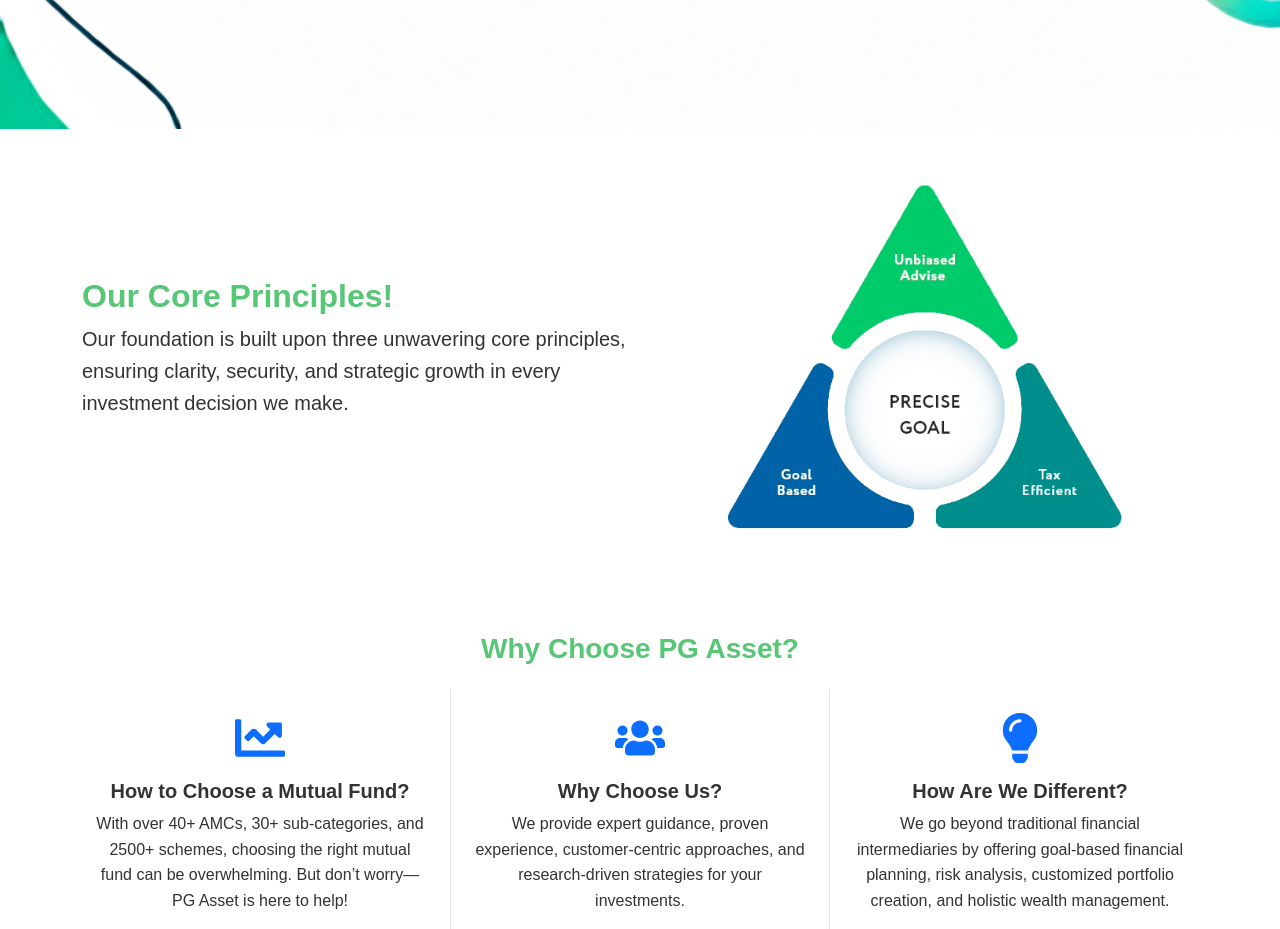
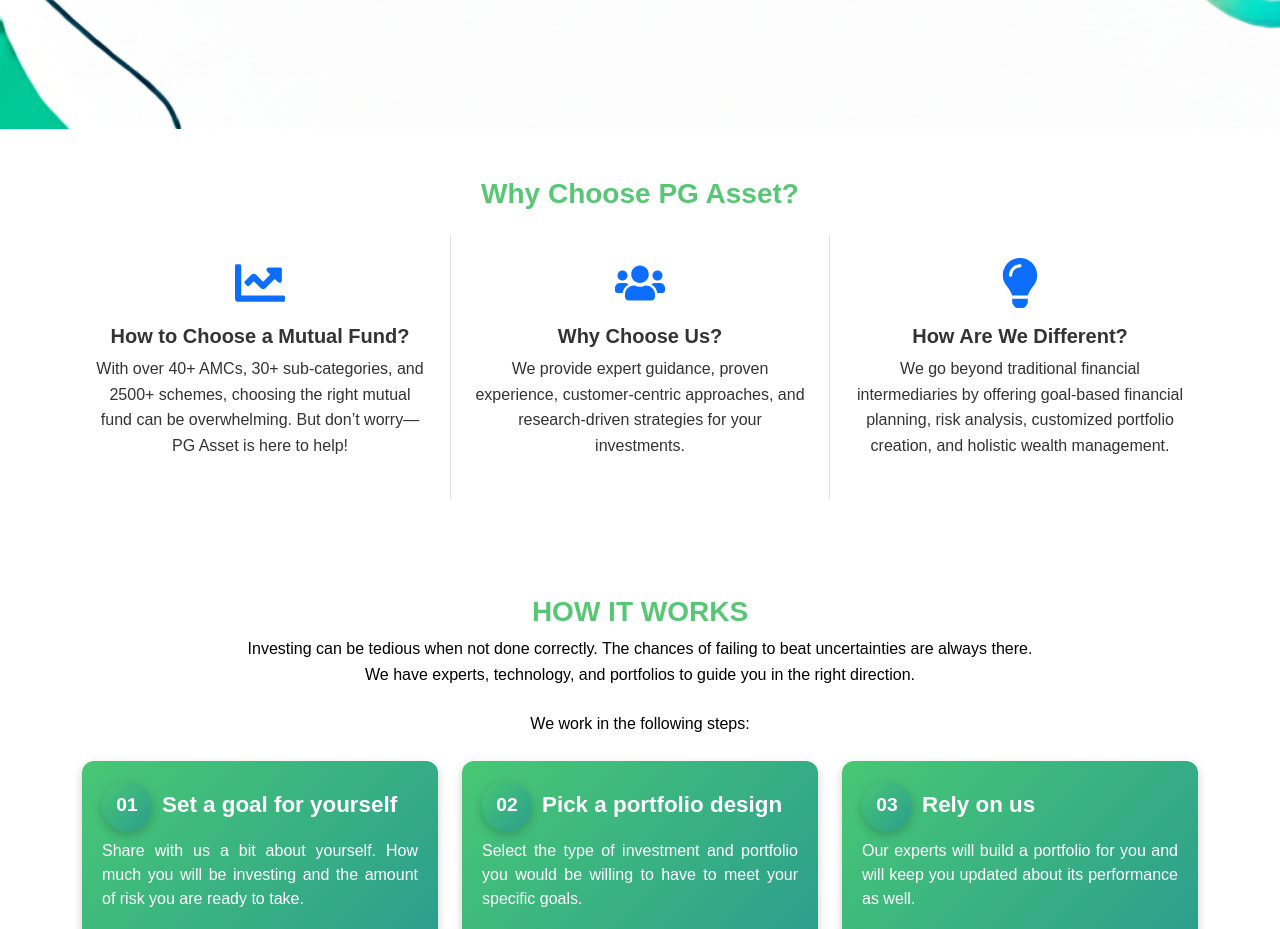
Before and after one commit to Mugilanvisvam/PreciseGoal_React, a React (Vite) app: page / in a window 1280 px wide. Shown: the part 820-1749 px from the top of the page. Built offline with nearby package versions, Linux system fonts and the light colour scheme.

Commit message:
Hide Principles

```diff
--- a/src/Pages/Home.jsx
+++ b/src/Pages/Home.jsx
@@ -1,6 +1,6 @@
 import React from 'react';
 import HeroSection from '../Components/HeroSection';
-import Principles from '../Components/Principles';
+// import Principles from '../Components/Principles';
 import HowItWorks from '../Components/HowItWorks';
 import ArticleCard from '../Components/ArticleCard';
 import CarouselComponent from '../Components/Carousel';
@@ -11,7 +11,7 @@ function Home() {
   return (
     <div>
       <HeroSection />
-      <Principles />
+      {/* <Principles /> */}
       {/* <StoryImage /> */}
       <FundAdvisorSection />
       <HowItWorks />
```
